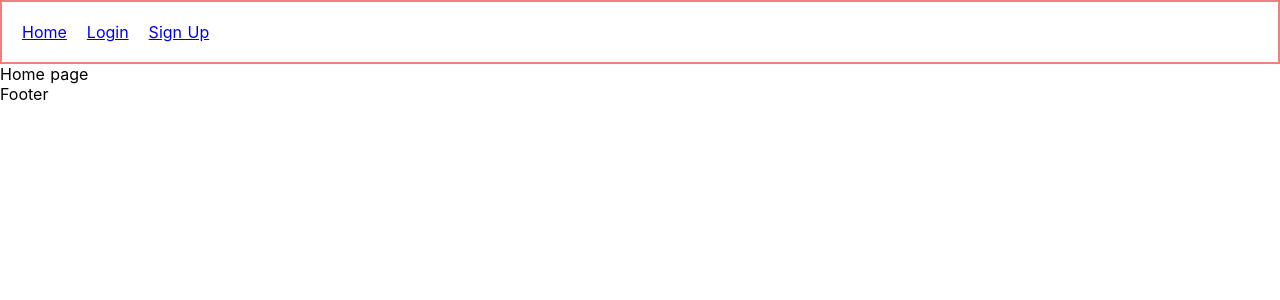
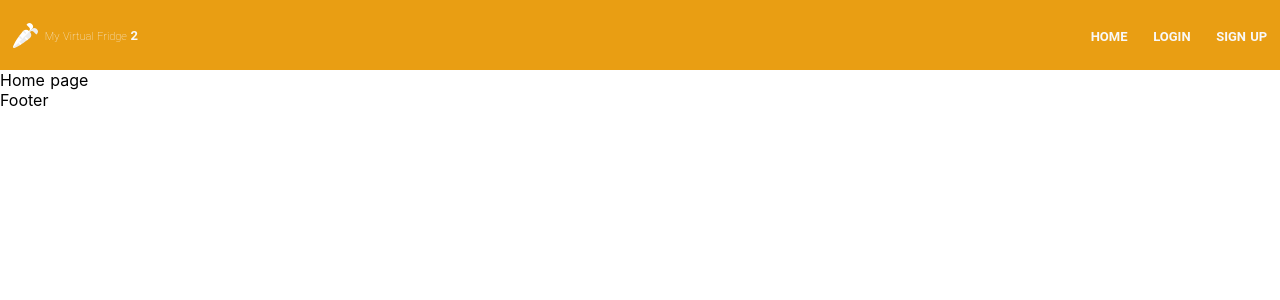
Before and after one commit to DWARF-Markus/myvirtualfridgetwo, a Nuxt app: page / in a window 1280 px wide. Shown: the top 300 px of the page. Built offline with nearby package versions, Linux system fonts and the light colour scheme.

Commit message:
nav for desktop

```diff
--- /dev/null
+++ b/assets/styles/basics.scss
@@ -0,0 +1,23 @@
+$black: #343434;
+$orange: #e99e13;
+$lightgray: #bebebe;
+$white: #f8f8f8;
+$font: 'Roboto', sans-serif;
+
+@mixin heading-font {
+  font-weight: 600;
+  text-decoration: none;
+  font-family: $font;
+  text-transform: uppercase;
+  font-size: 13px;
+  color: $white;
+}
+
+@mixin primary-btn {
+  background: $white;
+  color: $orange;
+  border: none;
+  outline: none;
+  border-radius: 3px;
+  padding: 6px 12px;
+}
--- /dev/null
+++ b/components/IngredientsList.vue
@@ -0,0 +1,14 @@
+<template>
+  <div>
+    <font-awesome-icon :icon="['fas', 'carrot']" />
+    <p>{{ ingredients }}</p>
+  </div>
+</template>
+
+<script>
+export default {
+  name: 'IngredientsList',
+}
+</script>
+
+<style lang="scss" scoped></style>
--- a/layouts/NavBar.vue
+++ b/layouts/NavBar.vue
@@ -1,28 +1,37 @@
 <template>
-  <nav v-if="loggedIn">
-    <div>
+  <nav class="nav">
+    <div class="nav--desktop">
+      <div class="nav__wrapper">
+        <div class="nav__wrapper__logo">
+          <img src="../assets/images/carrot.svg" />
+          <p>
+            My Virtual Fridge
+            <span>2</span>
+          </p>
+        </div>
+        <div class="nav__wrapper__items">
+          <div class="nav__item">
             <nuxt-link :to="'/'">Home</nuxt-link>
           </div>
-    <div>
+          <div class="nav__item" v-if="loggedIn">
             <nuxt-link :to="'/shoppinglist'">Shopping List</nuxt-link>
           </div>
-    <div>
+          <div class="nav__item" v-if="loggedIn">
             <nuxt-link :to="'/recipes'">Recipes</nuxt-link>
           </div>
-    <div>
+          <div class="nav__item" v-if="loggedIn">
             <button @click="handleSignOut">Sign out</button>
           </div>
-  </nav>
-  <nav v-else>
-    <div>
-      <nuxt-link :to="'/'">Home</nuxt-link>
-    </div>
-    <div>
+          <div class="nav__item" v-if="!loggedIn">
             <nuxt-link :to="'/login'">Login</nuxt-link>
           </div>
-    <div>
+          <div class="nav__item" v-if="!loggedIn">
             <nuxt-link :to="'/signup'">Sign Up</nuxt-link>
           </div>
+        </div>
+      </div>
+    </div>
+    <div class="nav__item"></div>
   </nav>
 </template>
 
@@ -45,6 +54,7 @@ export default {
           this.$store.commit('setUserLoggedOut')
         })
         .catch(() => (error) => {
+          // eslint-disable-next-line no-console
           console.log('error', error)
         })
     },
@@ -53,14 +63,61 @@ export default {
 </script>
 
 <style lang="scss" scoped>
-nav {
+@import '@/assets/styles/basics.scss';
+
+.nav {
   width: 100%;
-  border: 2px solid lightcoral;
-  padding: 10px;
+  background: $orange;
+
+  &--desktop {
     display: flex;
+  }
+}
 
-  div {
-    margin: 10px;
+.nav__wrapper {
+  display: grid;
+  grid-template-columns: 1fr 1fr;
+  width: 100%;
+  align-items: center;
+  height: 70px;
+
+  &__logo {
+    padding: 0 0.8rem;
+    display: flex;
+    align-items: center;
+
+    img {
+      width: 25px;
+      margin-right: 7px;
+    }
+
+    p {
+      color: $white;
+      font-size: 11px;
+      font-family: 'Roboto', sans-serif;
+      font-weight: 100;
+
+      span {
+        @include heading-font;
+      }
+    }
+  }
+
+  &__items {
+    display: flex;
+    align-items: center;
+    margin-left: auto;
+
+    .nav__item {
+      padding: 0 0.8rem;
+      a {
+        @include heading-font;
+      }
+
+      button {
+        @include primary-btn;
+      }
+    }
   }
 }
 </style>
--- a/nuxt.config.js
+++ b/nuxt.config.js
@@ -23,7 +23,15 @@ export default {
   buildModules: [
     // https://go.nuxtjs.dev/eslint
     '@nuxtjs/eslint-module',
+    '@nuxtjs/fontawesome',
   ],
+
+  fontawesome: {
+    icons: {
+      solid: true,
+      brands: true,
+    },
+  },
 
   // Modules (https://go.nuxtjs.dev/config-modules)
   modules: [
--- a/package.json
+++ b/package.json
@@ -20,8 +20,11 @@
     "uuid": "^8.3.0"
   },
   "devDependencies": {
+    "@fortawesome/free-brands-svg-icons": "^5.15.0",
+    "@fortawesome/free-solid-svg-icons": "^5.15.0",
     "@nuxtjs/eslint-config": "^3.1.0",
     "@nuxtjs/eslint-module": "^2.0.0",
+    "@nuxtjs/fontawesome": "^1.1.2",
     "@vue/test-utils": "^1.1.0",
     "babel-core": "7.0.0-bridge.0",
     "babel-eslint": "^10.1.0",
--- a/pages/ShoppingList.vue
+++ b/pages/ShoppingList.vue
@@ -2,15 +2,18 @@
   <div class="about">
     <p>Shopping List page</p>
     <IngredientForm />
+    <IngredientList />
   </div>
 </template>
 
 <script>
 import IngredientForm from '@/components/IngredientForm'
+import IngredientList from '@/components/IngredientsList'
 
 export default {
   components: {
     IngredientForm,
+    IngredientList,
   },
 }
 </script>
```
Also changed, not shown: assets/README.md (deleted), assets/images/carrot.svg (added), 1 other file (tests, documents, lock files or other folders). Lines whose indentation alone changed are shown as unchanged.
